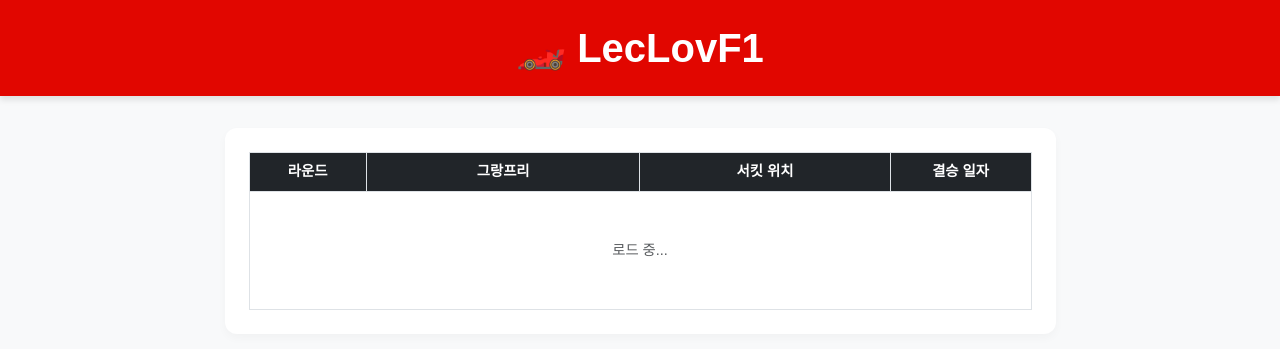
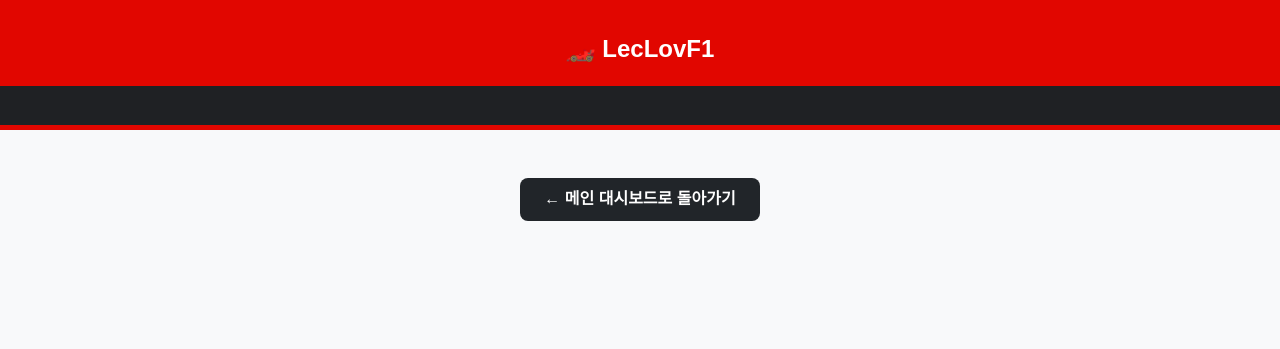
Before and after one commit to comp0604/f1aggregator, a Flask app: page /calendar in a window 1280 px wide. Shown: the top 349 px of the page. Run offline with Flask 3, Linux system fonts and the light colour scheme.

Commit message:
캘린더 페이지를 최상단 가로 스크롤 배너 및 현재 레이스 노란색 포커싱 구조로 변경

```diff
--- a/templates/calendar.html
+++ b/templates/calendar.html
@@ -3,56 +3,98 @@
 <head>
     <meta charset="UTF-8">
     <meta name="viewport" content="width=device-width, initial-scale=1.0">
-    <title>Race Calendar</title>
+    <title>🏎️ LecLovF1 - Race Calendar</title>
     <link href="https://cdn.jsdelivr.net/npm/bootstrap@5.3.0/dist/css/bootstrap.min.css" rel="stylesheet">
     <style>
-        body { background-color: #f8f9fa; font-family: 'Malgun Gothic', sans-serif; }
-        .f1-header { background-color: #e10600; color: white; padding: 1.5rem 0; margin-bottom: 2rem; box-shadow: 0 4px 6px rgba(0,0,0,0.1); }
-        .f1-logo { color: white; text-decoration: none; }
-        .card { border: none; border-radius: 12px; box-shadow: 0 4px 10px rgba(0,0,0,0.03); }
-        .table-f1 th { background-color: #212529; color: white; text-align: center; font-size: 0.9rem; }
-        .table-f1 td { vertical-align: middle; text-align: center; font-size: 0.9rem; }
-        .past-race { color: #adb5bd; background-color: #f1f3f5 !important; }
+        body { background-color: #f8f9fa; font-family: 'Malgun Gothic', sans-serif; margin: 0; padding: 0; }
+        .f1-header { background-color: #e10600; color: white; padding: 1.2rem 0; box-shadow: 0 4px 6px rgba(0,0,0,0.1); }
+        .f1-logo { color: white; text-decoration: none; font-weight: bold; font-size: 1.5rem; }
+        .f1-logo:hover { color: rgba(255,255,255,0.8); }
+
+        /* 🔄 사이트 맨 위 가로 스크롤 캘린더 컨테이너 */
+        .calendar-scroll-wrapper {
+            background-color: #1f2124;
+            padding: 1.2rem 1rem;
+            display: flex;
+            overflow-x: auto;
+            gap: 1rem;
+            scroll-behavior: smooth;
+            border-bottom: 5px solid #e10600;
+        }
+        /* 스크롤바 디자인 슬림 최적화 */
+        .calendar-scroll-wrapper::-webkit-scrollbar { height: 6px; }
+        .calendar-scroll-wrapper::-webkit-scrollbar-track { background: #1f2124; }
+        .calendar-scroll-wrapper::-webkit-scrollbar-thumb { background: #444; border-radius: 3px; }
+        .calendar-scroll-wrapper::-webkit-scrollbar-thumb:hover { background: #e10600; }
+
+        /* 🎫 가로형 레이스 일정 카드 */
+        .mini-race-card {
+            flex: 0 0 240px; /* 카드별 가로 폭 고정 */
+            background-color: #2d3035;
+            border-radius: 12px;
+            padding: 1rem;
+            color: white;
+            box-shadow: 0 4px 10px rgba(0,0,0,0.15);
+            transition: transform 0.2s;
+            display: flex;
+            flex-direction: column;
+            justify-content: space-between;
+            border: 1px solid rgba(255,255,255,0.05);
+        }
+        .mini-race-card:hover { transform: translateY(-2px); }
+
+        /* 🟡 다음/현재 그랑프리 강조 스타일 (노란색) */
+        .mini-race-card.current-race {
+            background: linear-gradient(135deg, #ffc107 0%, #ff9800 100%) !important;
+            color: #1f2124 !important;
+            font-weight: bold;
+            border: 2px solid #fff;
+            box-shadow: 0 6px 15px rgba(255, 193, 7, 0.4);
+        }
+        .mini-race-card.current-race .race-round,
+        .mini-race-card.current-race .race-loc,
+        .mini-race-card.current-race .race-date {
+            color: rgba(31, 33, 36, 0.75) !important;
+        }
+
+        /* ⚪ 지난 그랑프리 스타일 (흐리게 처리) */
+        .mini-race-card.past-race {
+            opacity: 0.4;
+            background-color: #1a1c1e;
+        }
+
+        .race-round { font-size: 0.85rem; font-weight: bold; letter-spacing: 1px; }
+        .race-title { font-size: 1.1rem; font-weight: bold; margin-top: 4px; white-space: nowrap; overflow: hidden; text-overflow: ellipsis; }
+        .race-loc { font-size: 0.8rem; margin-top: 2px; }
+        .race-date { font-size: 0.9rem; font-weight: bold; margin-top: 12px; text-align: right; }
+
+        /* 하단 메인 바로가기 버튼 구역 */
+        .content-container { max-width: 1200px; margin: 3rem auto; padding: 0 1rem; }
+        .back-btn { background-color: #212529; color: white; border: none; padding: 0.6rem 1.5rem; border-radius: 8px; font-weight: bold; transition: background-color 0.2s; }
+        .back-btn:hover { background-color: #e10600; color: white; }
     </style>
 </head>
 <body>
 
     <header class="f1-header text-center">
         <div class="container">
-            <h1 class="fw-bold m-0"><a href="/" class="f1-logo">🏎️ LecLovF1</a></h1>
+            <h1 class="fw-bold m-0">
+                <a href="/" class="f1-logo">🏎️ LecLovF1</a>
+            </h1>
         </div>
     </header>
 
-    <main class="container">
-        <div class="row">
-            <div class="col-lg-9 mx-auto">
-                <div class="card p-4">
-                    <div class="table-responsive">
-                        <table class="table table-hover table-bordered table-f1 mb-0">
-                            <thead>
-                                <tr>
-                                    <th style="width: 15%;">라운드</th>
-                                    <th style="width: 35%;">그랑프리</th>
-                                    <th style="width: 32%;">서킷 위치</th>
-                                    <th style="width: 18%;">결승 일자</th>
-                                </tr>
-                            </thead>
-                            <tbody id="calendar-rows">
-                                <tr>
-                                    <td colspan="4" class="text-center py-5 text-muted">로드 중...</td>
-                                </tr>
-                            </tbody>
-                        </table>
-                    </div>
-                </div>
-            </div>
+    <div id="calendar-scroll-box" class="calendar-scroll-wrapper">
         </div>
-    </main>
+
+    <div class="content-container text-center">
+        <button class="back-btn" onclick="location.href='/'">← 메인 대시보드로 돌아가기</button>
+    </div>
 
     <script>
         document.addEventListener("DOMContentLoaded", function() {
             const apiUrl = "https://api.jolpi.ca/ergast/f1/current.json";
-            const tableBody = document.getElementById("calendar-rows");
+            const scrollBox = document.getElementById("calendar-scroll-box");
             const today = new Date();
 
             fetch(apiUrl)
@@ -60,21 +102,53 @@
                 .then(data => {
                     const races = data.MRData.RaceTable.Races;
                     let htmlContent = "";
+                    let nextRaceFound = false;
 
-                    races.forEach(race => {
-                        const raceDate = new Date(race.date);
-                        let rowClass = raceDate < today ? "past-race" : "";
+                    races.forEach((race, idx) => {
+                        // 날짜 및 시간 파싱 결합 데이터 생성
+                        const raceDateTimeStr = race.date + (race.time ? 'T' + race.time : 'T23:59:59');
+                        const raceDate = new Date(raceDateTimeStr);
+
+                        let cardClass = "";
+                        let cardIdAttr = "";
+
+                        // 1. 지난 경기 체크
+                        if (raceDate < today) {
+                            cardClass = "past-race";
+                        }
+                        // 2. 다가올 가장 가까운 경기를 노란색 활성화 카드로 칠하기
+                        else if (!nextRaceFound) {
+                            cardClass = "current-race";
+                            nextRaceFound = true;
+                            cardIdAttr = 'id="next-active-race"'; // 포커싱용 ID 부여
+                        }
 
                         htmlContent += `
-                            <tr class="${rowClass}">
-                                <td class="fw-bold text-secondary">${race.round} Rd</td>
-                                <td class="text-start ps-3 fw-bold">${race.raceName}</td>
-                                <td class="text-start ps-3 small text-muted">📍 ${race.Circuit.Location.locality}, ${race.Circuit.Location.country}</td>
-                                <td class="fw-bold">${race.date}</td>
-                            </tr>
+                            <div ${cardIdAttr} class="mini-race-card ${cardClass}">
+                                <div>
+                                    <div class="race-round text-danger text-uppercase">${race.round} ROUND</div>
+                                    <div class="race-title" title="${race.raceName}">${race.raceName.replace("Grand Prix", "GP")}</div>
+                                    <div class="race-loc text-white-50">📍 ${race.Circuit.Location.locality}, ${race.Circuit.Location.country}</div>
+                                </div>
+                                <div class="race-date text-warning">${race.date}</div>
+                            </div>
                         `;
                     });
-                    tableBody.innerHTML = htmlContent;
+
+                    // 시즌이 완전히 종료되었을 경우 예외처리로 마지막 라운드 활성화
+                    if (!nextRaceFound && races.length > 0) {
+                        htmlContent = htmlContent.replace(`class="mini-race-card past-race"`, `id="next-active-race" class="mini-race-card current-race"`);
+                    }
+
+                    scrollBox.innerHTML = htmlContent;
+
+                    // ✨ [UX 핵심] 현재 활성화된 노란색 그랑프리 카드를 화면 정중앙으로 스무스하게 자동 스크롤 이동
+                    setTimeout(() => {
+                        const activeCard = document.getElementById("next-active-race");
+                        if (activeCard) {
+                            activeCard.scrollIntoView({ behavior: 'smooth', inline: 'center', block: 'nearest' });
+                        }
+                    }, 250);
                 });
         });
     </script>
```
